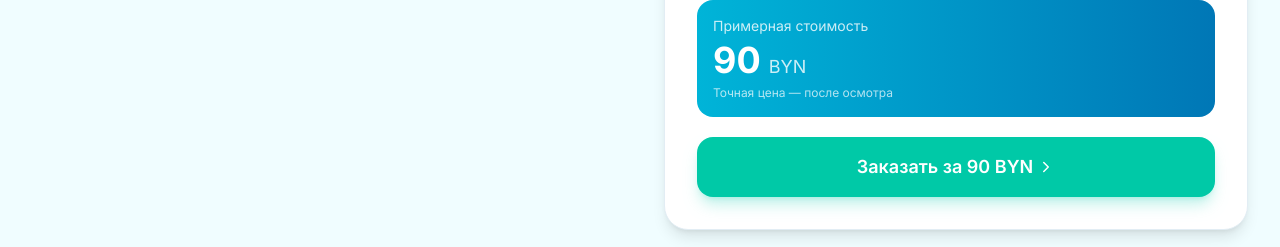
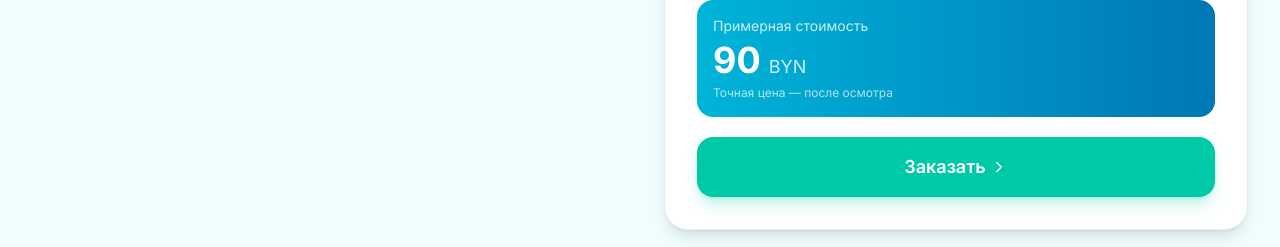
Before and after one commit to Peshgan/PrimeClean, a Next.js app: page /tseny in a window 1280 px wide. Shown: the part 3780-4027 px from the top of the page. Built offline with nearby package versions, Linux system fonts and the light colour scheme.

Commit message:
фикс

```diff
--- a/components/forms/Calculator.tsx
+++ b/components/forms/Calculator.tsx
@@ -176,7 +176,7 @@ export default function Calculator({ onOrder }: CalculatorProps) {
             document.getElementById("booking")?.scrollIntoView({ behavior: "smooth" });
           }}
         >
-          Заказать за {price} BYN
+        Заказать
           <ChevronRight size={18} className="ml-1" />
         </Button>
       </div>
```
